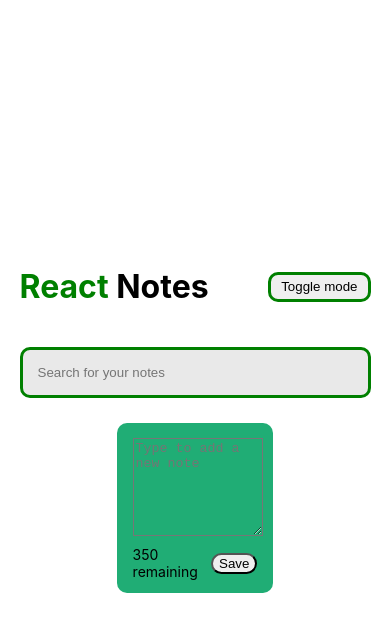
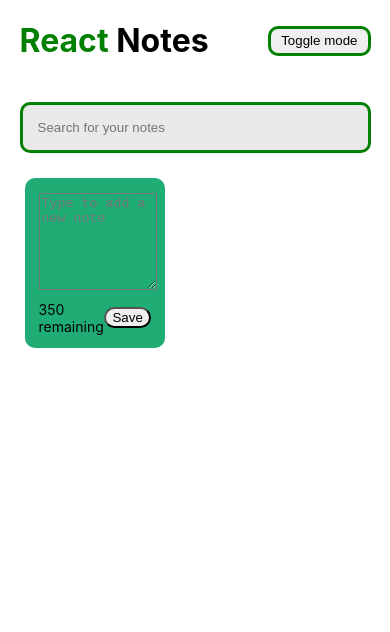
Before and after one commit to NjegosDjukic/Note-List-app, a React (Create React App) app: page / in a window 390 px wide. Shown: the top 632 px of the page. Built offline with nearby package versions, Linux system fonts and the light colour scheme.

Commit message:
Added responsiveness

```diff
--- a/src/App.css
+++ b/src/App.css
@@ -5,8 +5,14 @@
   align-items: center;
   justify-content: center;
 }
+.body{
+  width: 100%;
+  height: 100vh;
+  display: flex;
+  justify-content: center;
+}
 .wrapper{
-  width: 60%;
+  width: 50%;
 }
 header{
   display: flex;
@@ -38,7 +44,7 @@
   justify-content: flex-start;
 }
 .note, .add-note{
-  width: 32%;
+  width: 30%;
   background-color: #20ad75;
   border-radius: 10px;
   height: 170px;
@@ -92,19 +98,14 @@
   width: 100%;
   background-color: #20ad75;
 }
-.body{
-  width: 100%;
-  height: 100vh;
-  display: flex;
-  align-items: center;
-  justify-content: center;
-}
 @media only screen and (max-width: 800px) {
   .note, .add-note{
     width: 40%;
   }
   .notes-wrap{
-    justify-content: space-around;
+    justify-content: space-between;
+    width: 90%;
+    margin: auto;
   }
  .search-field{
   margin: 20px 0;
--- a/src/App.js
+++ b/src/App.js
@@ -21,7 +21,6 @@
 
   const getSearchValue = (value) => {
     setTimeout(() => setSearchValue(value),0 )
-
   }
   const handleDarkMode = () => {
     setDarkMode(!darkMode)
```
